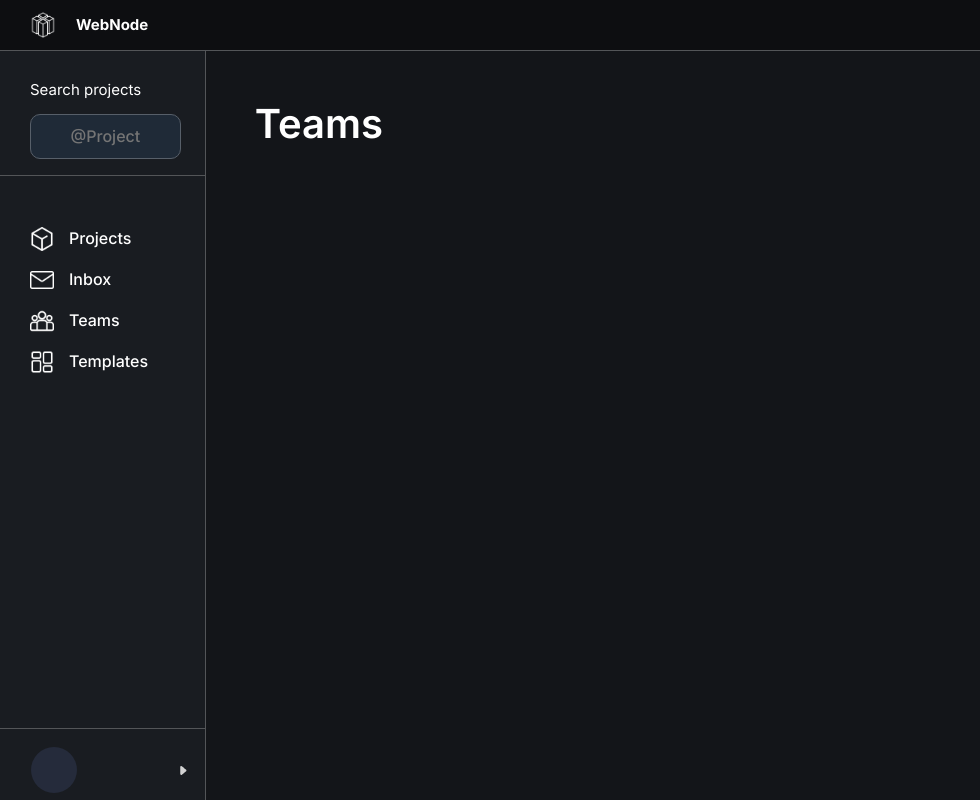
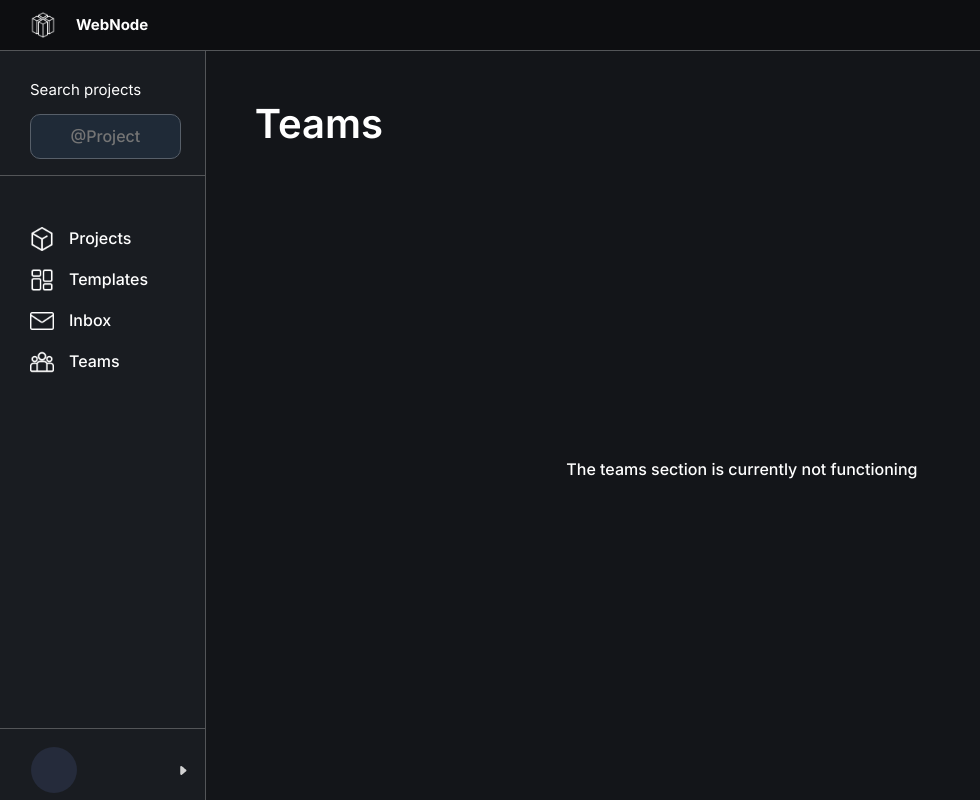
Before and after one commit to IakovlevKirill/Diploma-frontend, a React (Vite) app: page /teams in a window 1280 px wide. Shown: the whole page, without its empty margins (0-980 px from the left). Built offline with nearby package versions, Linux system fonts and the light colour scheme; no server answers; sample sign-in values are in the browser's storage.

Commit message:
Изменил ui создания проекта + пару косметических фиксов.

```diff
--- a/src/components/Menu/Inbox/Inbox.tsx
+++ b/src/components/Menu/Inbox/Inbox.tsx
@@ -7,7 +7,6 @@ export const Inbox = () => {
     useDocumentTitle(`Inbox - WebNode`);
 
     const NewMessage = () => {
-
         return(
             <div className="w-[calc(100%-30px)] items-center justify-between flex flex-row rounded-[10px] border-[#4C4D50] border-[1px] p-[15px]">
                 <div className="w-[50%] flex flex-row items-center justify-between">
@@ -41,7 +40,6 @@ export const Inbox = () => {
     }
 
     const ArchiveMessage = () => {
-
         return(
             <div className="w-[calc(100%-30px)] items-center justify-between flex flex-row rounded-[10px] border-[#4C4D50] border-[1px] p-[15px]">
                 <div className="w-[50%] flex flex-row items-center justify-between">
@@ -61,17 +59,20 @@ export const Inbox = () => {
         )
     }
 
-
-
     return (
         <motion.div
             initial={{ opacity: 0 }}
             animate={{ opacity: 1 }}
             transition={{ delay: 0.1 }}
-            className="w-full overflow-y-scroll"
+            className="w-full overflow-y-scroll h-full select-none"
         >
-            <div className="font-[Inter] text-[#FFF]">
-                <div className="flex flex-col p-[50px] gap-[30px]">
+            <div className="font-[Inter] text-[#FFF] h-full">
+                <div className="flex flex-col p-[50px] h-[calc(100%-100px)] gap-[30px]">
+                    <div className="font-[Inter-semibold] text-[#FFF] text-[40px]">Inbox</div>
+                    <div className="w-full h-full flex items-center justify-center font-[Inter-medium]">
+                        The mail section is currently not functioning
+                    </div>
+                    {/*
                     <div className="flex flex-row justify-between">
                         <div className="font-[Inter-semibold] text-[#FFF] text-[40px]">Inbox</div>
                         <div className="flex flex-row gap-[5px] items-end justify-end">
@@ -92,9 +93,8 @@ export const Inbox = () => {
                     <div className="font-[Inter-semibold] text-[#FFF] text-[40px] ">Archive</div>
                     <div className="flex flex-col gap-[30px]">
                         <ArchiveMessage></ArchiveMessage>
-
-
                     </div>
+                    */}
                 </div>
             </div>
         </motion.div>
--- a/src/components/Menu/MenuLayout.tsx
+++ b/src/components/Menu/MenuLayout.tsx
@@ -1,9 +1,10 @@
 import {images} from "../../assets/images/images"
 import {Outlet, useNavigate} from "react-router-dom";
 import { LayoutBar } from "../LayoutBar"
-import {useState} from "react";
+import React, {useState} from "react";
 import {useGetUserByIdQuery} from "../../api/testApi.ts";
 import {useDocumentTitle} from "../../app/hooks.ts";
+import {RingLoader} from "react-spinners";
 
 export const MenuLayout = () => {
 
@@ -49,22 +50,20 @@ export const MenuLayout = () => {
                         </div>
                     </div>
                     <div className="w-full flex flex-col gap-[15px] border-t-[1px] border-[#535558] pt-[50px] ">
-                        <div className="flex w-[80%] relative items-center flex-row justify-between ">
-                            <button
-                                onClick={(e) => OnChangePage({page: "projects", e})}
-                                className={`
-                                flex flex-row items-center gap-[15px] px-[30px] cursor-pointer bg-[#191C21] border-0
-
-                                `}
-                            >
-                                <img className="w-[24px] h-[24px]" src={images.project_icon_white} alt=""/>
-                                <div className=
-                                {`text-[#FFF] font-[Inter-medium]  text-[16px]
-                                ${currentPage == 'projects' ? '' : '' }`}
-                                >Projects</div>
-                            </button>
-                        </div>
-
+                        <button
+                            onClick={(e) => OnChangePage({page: "projects", e})}
+                            className=" flex flex-row items-center gap-[15px] px-[30px] cursor-pointer bg-[#191C21] border-0">
+                            <img className="w-[24px] h-[24px]" src={images.project_icon_white} alt=""/>
+                            <div className={`text-[#FFF] font-[Inter-medium]  text-[16px]
+                                ${currentPage == 'projects' ? '' : '' }`}>Projects</div>
+                        </button>
+                        <button
+                            onClick={(e) => OnChangePage({page: "templates", e})}
+                            className=" flex flex-row items-center gap-[15px] px-[30px] cursor-pointer bg-[#191C21] border-0">
+                            <img className="w-[24px] h-[24px]" src={images.templates_icon_white} alt=""/>
+                            <div className={`text-[#FFF] font-[Inter-medium]  text-[16px]
+                                ${currentPage == 'templates' ? '' : '' }`}>Templates</div>
+                        </button>
                         <button
                             onClick={(e) => OnChangePage({page: "inbox", e})}
                             className=" flex flex-row items-center gap-[15px] px-[30px] cursor-pointer bg-[#191C21] border-0">
@@ -79,13 +78,6 @@ export const MenuLayout = () => {
                             <div className={`text-[#FFF] font-[Inter-medium]  text-[16px]
                                 ${currentPage == 'teams' ? '' : '' }`}>Teams</div>
 
-                        </button>
-                        <button
-                            onClick={(e) => OnChangePage({page: "templates", e})}
-                            className=" flex flex-row items-center gap-[15px] px-[30px] cursor-pointer bg-[#191C21] border-0">
-                            <img className="w-[24px] h-[24px]" src={images.templates_icon_white} alt=""/>
-                            <div className={`text-[#FFF] font-[Inter-medium]  text-[16px]
-                                ${currentPage == 'templates' ? '' : '' }`}>Templates</div>
                         </button>
                     </div>
                 </div>
@@ -111,8 +103,11 @@ export const MenuLayout = () => {
         <div className="flex flex-col overflow-hidden w-[100vw] h-[100vh]">
             <LayoutBar></LayoutBar>
             {(isLoading) ? (
-                <div className="w-full h-full flex items-center justify-center">
-                    <div className="text-[#FFF] font-[Inter-semibold] text-[16px]">Loading...</div>
+                <div className="flex flex-col items-center justify-center font-[Inter-medium] text-[#FFF] w-full h-full">
+                    <RingLoader
+                        color={'#ffffff'}
+                        speedMultiplier={1}
+                    />
                 </div>
             ) : (
                 <div className="w-[100vw] h-[95vh] flex flex-row">
--- a/src/components/Menu/Teams/Teams.tsx
+++ b/src/components/Menu/Teams/Teams.tsx
@@ -10,11 +10,14 @@ export const Teams = () => {
             initial={{ opacity: 0 }}
             animate={{ opacity: 1 }}
             transition={{ delay: 0.1 }}
-            className="w-full"
+            className="w-full overflow-y-scroll h-full select-none"
         >
-            <div className="font-[Inter] text-[#FFF] ">
-                <div className="p-[50px]">
-                    <span className="font-[Inter-semibold] text-[#FFF] text-[40px]">Teams</span>
+            <div className="font-[Inter] text-[#FFF] h-full">
+                <div className="flex flex-col p-[50px] h-[calc(100%-100px)] gap-[30px]">
+                    <div className="font-[Inter-semibold] text-[#FFF] text-[40px]">Teams</div>
+                    <div className="w-full h-full flex items-center justify-center font-[Inter-medium]">
+                        The teams section is currently not functioning
+                    </div>
                 </div>
             </div>
         </motion.div>
--- a/src/components/WorkSpace/WorkSpaceLoading.tsx
+++ b/src/components/WorkSpace/WorkSpaceLoading.tsx
@@ -1,9 +1,6 @@
 import React from 'react';
 import {LayoutBar} from "../LayoutBar.tsx";
 import {RingLoader} from "react-spinners";
-import {motion} from "framer-motion";
-import {LeftSidebar} from "./components/LeftSidebar.tsx";
-import {CanvasArea} from "./CanvasArea.tsx";
 
 export const WorkSpaceLoading = () => {
     return (
```
